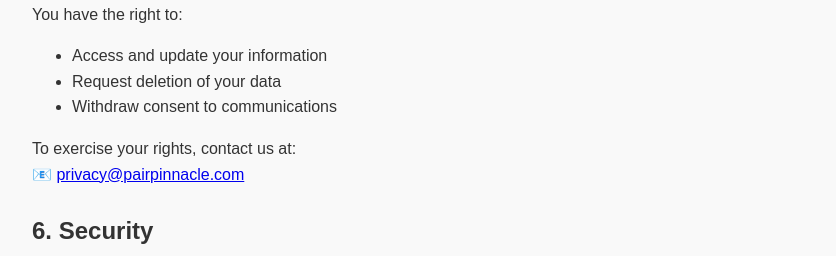
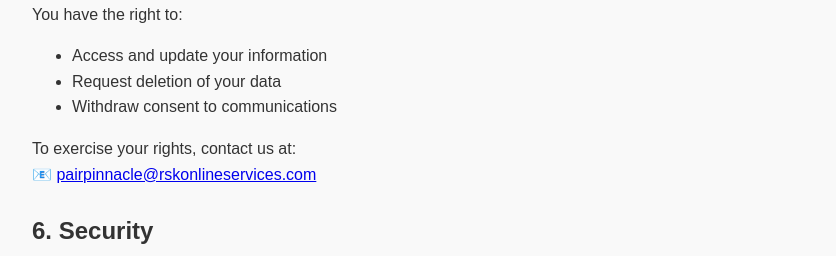
Before and after one commit to techrsk/privacy-policy, a plain HTML site: page index.html in a window 1280 px wide. Shown: the part 1021-1277 px from the top of the page, without its empty margins (208-1044 px from the left). Drawn offline with Linux system fonts and the light colour scheme.

Commit message:
Update index.html

```diff
--- a/index.html
+++ b/index.html
@@ -81,7 +81,7 @@
     <li>Request deletion of your data</li>
     <li>Withdraw consent to communications</li>
   </ul>
-  <p>To exercise your rights, contact us at:<br> 📧 <a href="mailto:privacy@pairpinnacle.com">privacy@pairpinnacle.com</a></p>
+  <p>To exercise your rights, contact us at:<br> 📧 <a href="mailto:pairpinnacle@rskonlineservices.com">pairpinnacle@rskonlineservices.com</a></p>
 
   <h2>6. Security</h2>
   <p>We use encryption, secure storage, and access controls to protect your information. However, no platform is 100% secure.</p>
```
